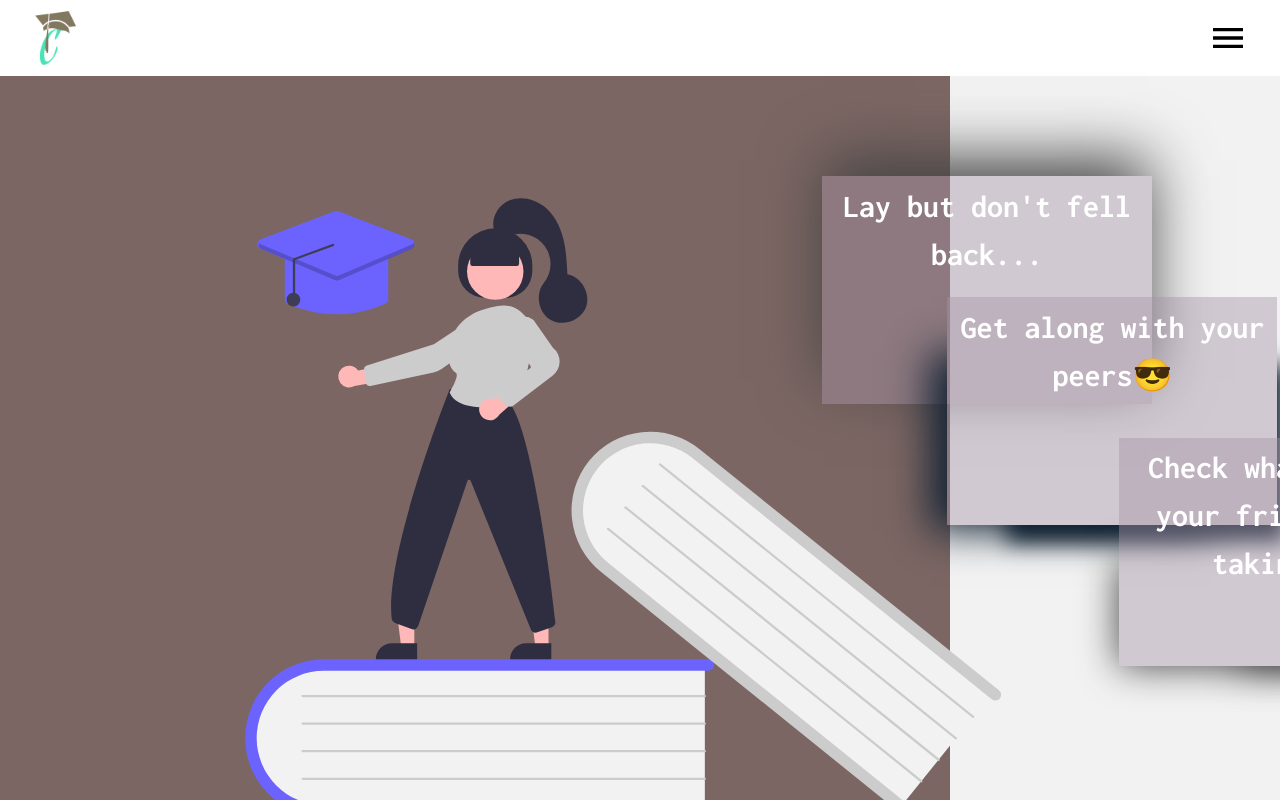
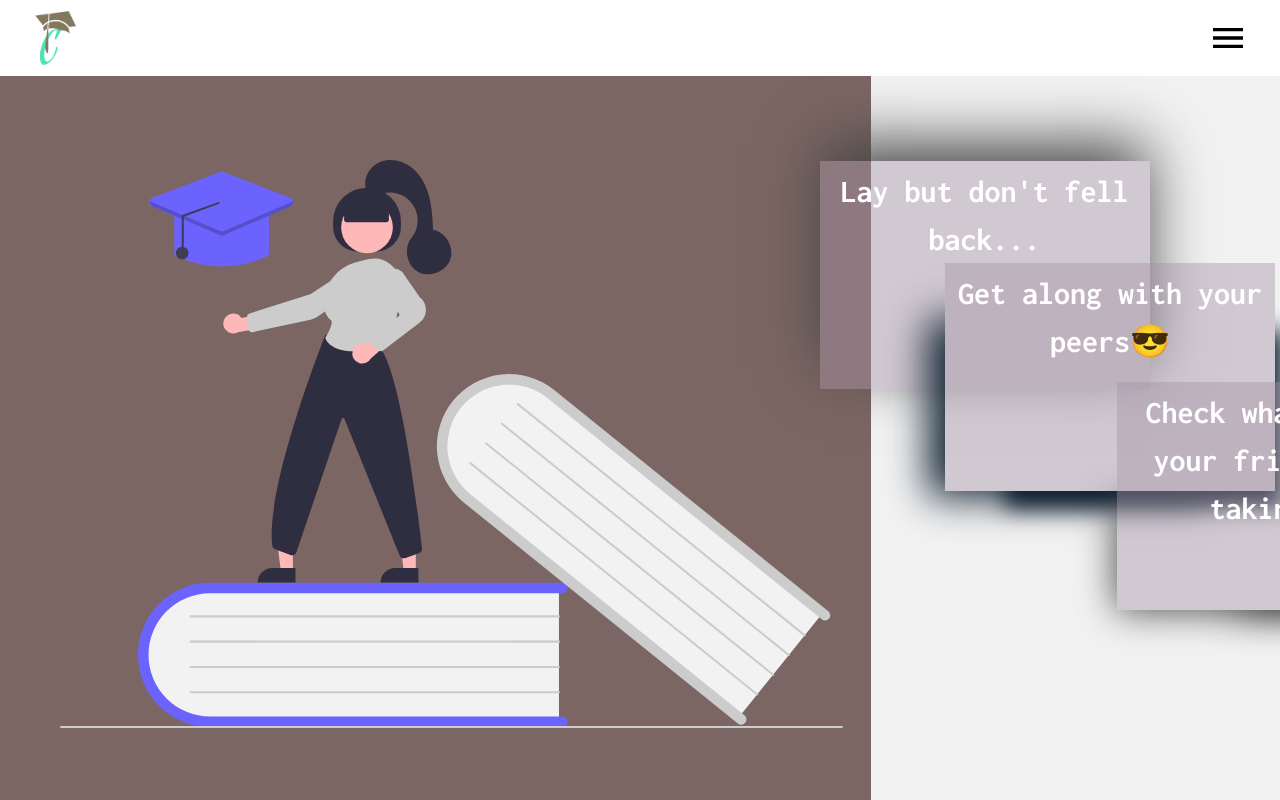
Before and after one commit to pronayguha13/Course-Match, a React (Create React App) app in the folder frontend/: page /index in a window 1280 px wide. Shown: the top 800 px of the page. Built offline with nearby package versions, Linux system fonts and the light colour scheme; a web font is replaced by a local one.

Commit message:
Landingpage image size changed

```diff
--- a/frontend/src/Components/LandingPage/LandingPage.module.css
+++ b/frontend/src/Components/LandingPage/LandingPage.module.css
@@ -16,23 +16,22 @@
 }
 
 .Container .HomePageImage {
-  height: 54rem;
+  height: 38rem;
   width: 90%;
   text-align: left;
-  margin-left: 10rem;
+  margin-left: 2rem;
+  margin-top: 4rem;
 }
 .bannerSection {
   display: flex;
   flex-direction: column;
   position: relative;
-  right: 10%;
+  right: 4%;
 }
 
 .TextBanner {
   color: #fff;
   font-family: "Inconsolata", monospace;
-  /* background-color: azure; */
-  /* background-color: #11001154; */
   background-color: #a693a66e;
   width: 330px;
   height: 228px;
```
